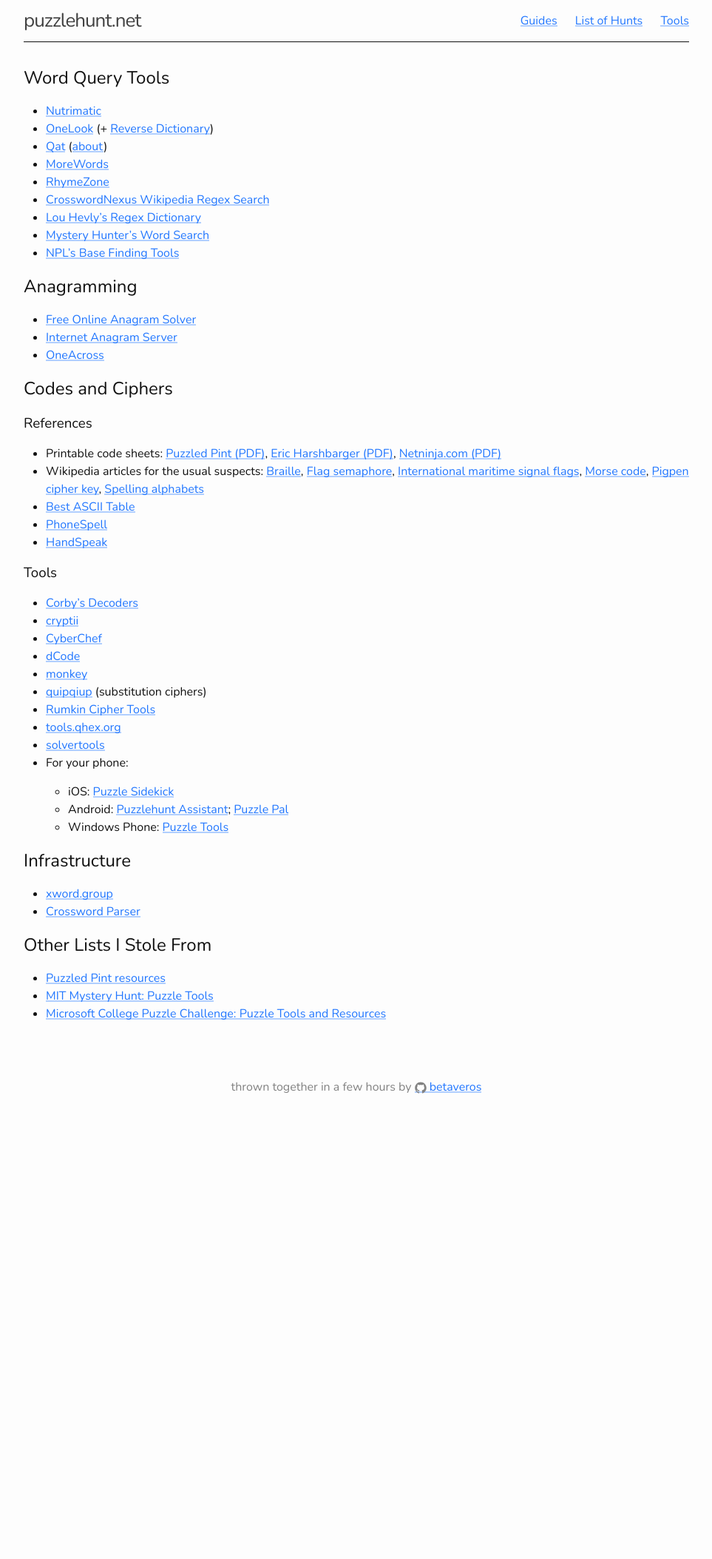
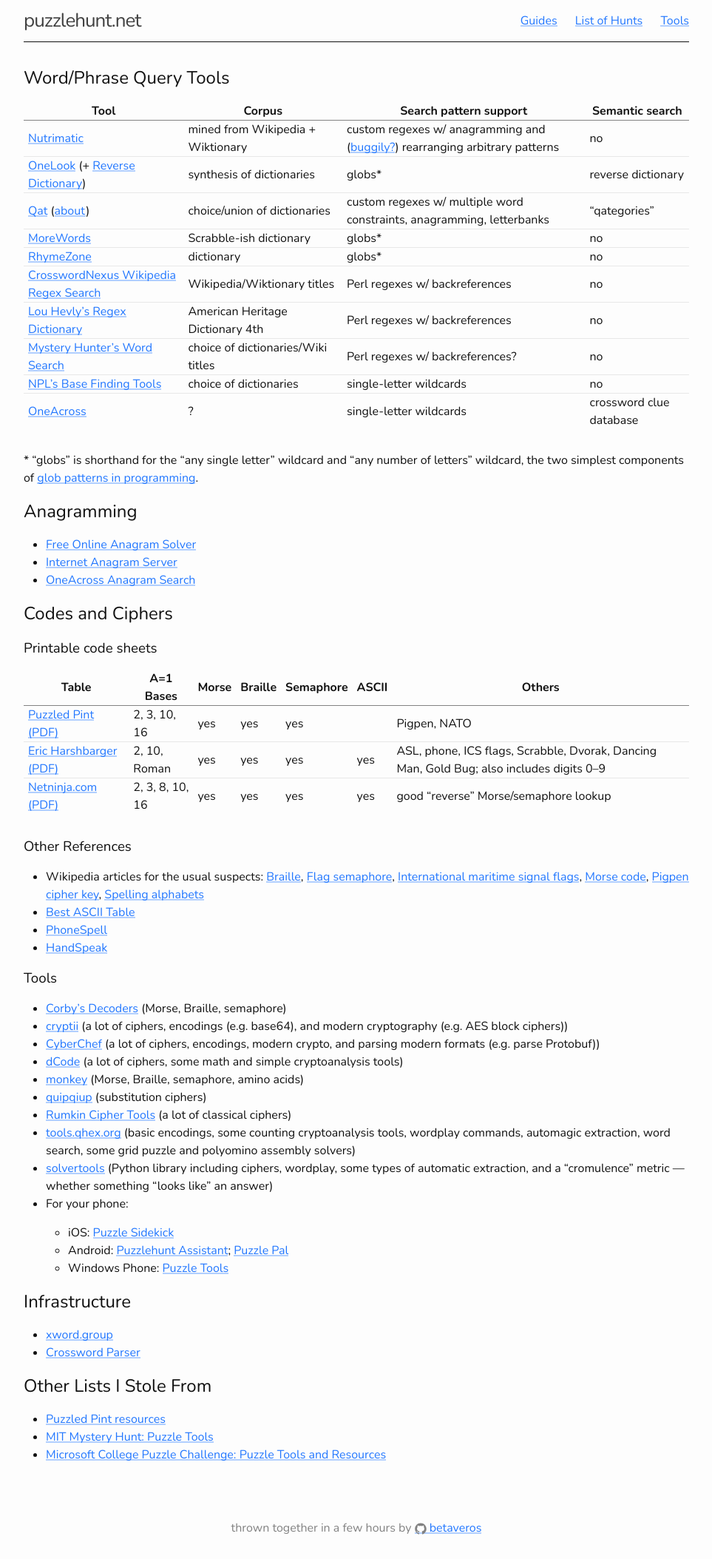
Before and after one commit to betaveros/puzzlehunt.net, a Jekyll site: the page built from tools.md, in a window 1280 px wide. Shown: the whole page at 74% size, without its empty margins (158-1121 px from the left). Built offline with Jekyll 4.4.1, drawn with Linux system fonts in a browser that asks for light colours; before the commit the page ends 1511 px from its top, so only the background shows below that.

Commit message:
update everything

```diff
--- a/css/main.scss
+++ b/css/main.scss
@@ -462,10 +462,14 @@
 
 table {
     border-collapse: collapse;
+    margin-bottom: $spacing-unit;
 }
 
 td {
     border-top: 1px solid $grey-color-light;
+    padding: 0 0.375em;
+}
+td, th {
     padding: 0 0.375em;
 }
 tr:first-child > td {
--- a/tools.md
+++ b/tools.md
@@ -3,29 +3,41 @@
 title: Tools
 short_title: Tools
 ---
-## Word Query Tools
+## Word/Phrase Query Tools
 
-- [Nutrimatic](https://nutrimatic.org/)
-- [OneLook](https://onelook.com/) (+ [Reverse Dictionary](https://onelook.com/reverse-dictionary.shtml))
-- [Qat](https://quinapalus.com/cgi-bin/qat) ([about](https://www.quinapalus.com/qat.html))
-- [MoreWords](https://www.morewords.com/)
-- [RhymeZone](https://www.rhymezone.com/)
-- [CrosswordNexus Wikipedia Regex Search](https://crosswordnexus.com/wiki/)
-- [Lou Hevly's Regex Dictionary](https://www.visca.com/regexdict/)
-- [Mystery Hunter's Word Search](http://thewordsword.com/)
-- [NPL's Base Finding Tools](http://wiki.puzzlers.org/dokuwiki/doku.php?id=solving:bases)
+Tool | Corpus | Search pattern support | Semantic search
+- | - | - | -
+[Nutrimatic](https://nutrimatic.org/) | mined from Wikipedia + Wiktionary | custom regexes w/ anagramming and ([buggily?](https://nutrimatic.org/usage.html#syntax_anagram)) rearranging arbitrary patterns | no
+[OneLook](https://onelook.com/) (+ [Reverse Dictionary](https://onelook.com/reverse-dictionary.shtml)) | synthesis of dictionaries | globs* | reverse dictionary
+[Qat](https://quinapalus.com/cgi-bin/qat) ([about](https://www.quinapalus.com/qat.html)) | choice/union of dictionaries | custom regexes w/ multiple word constraints, anagramming, letterbanks | "qategories"
+[MoreWords](https://www.morewords.com/) | Scrabble-ish dictionary | globs* | no
+[RhymeZone](https://www.rhymezone.com/) | dictionary | globs* | no
+[CrosswordNexus Wikipedia Regex Search](https://crosswordnexus.com/wiki/) | Wikipedia/Wiktionary titles | Perl regexes w/ backreferences | no
+[Lou Hevly's Regex Dictionary](https://www.visca.com/regexdict/) | American Heritage Dictionary 4th | Perl regexes w/ backreferences | no
+[Mystery Hunter's Word Search](http://thewordsword.com/) | choice of dictionaries/Wiki titles | Perl regexes w/ backreferences? | no
+[NPL's Base Finding Tools](http://wiki.puzzlers.org/dokuwiki/doku.php?id=solving:bases) | choice of dictionaries | single-letter wildcards | no
+[OneAcross](http://www.oneacross.com/) | ? | single-letter wildcards | crossword clue database
+
+\* "globs" is shorthand for the "any single letter" wildcard and "any number of letters" wildcard, the two simplest components of [glob patterns in programming](https://en.wikipedia.org/wiki/Glob_%28programming%29).
 
 ## Anagramming
 
 - [Free Online Anagram Solver](https://anagram-solver.net/)
 - [Internet Anagram Server](http://wordsmith.org/anagram/)
-- [OneAcross](http://www.oneacross.com/)
+- [OneAcross Anagram Search](http://www.oneacross.com/anagrams/)
 
 ## Codes and Ciphers
 
-### References
+### Printable code sheets
 
-- Printable code sheets: [Puzzled Pint (PDF)](http://www.puzzledpint.com/files/2415/7835/9513/CodeSheet-201912.pdf), [Eric Harshbarger (PDF)](http://www.ericharshbarger.org/epp/code_sheet.pdf), [Netninja.com (PDF)](https://netninja.com/2012/12/02/moleskine-code-sheet/)
+Table | A=1 Bases | Morse | Braille | Semaphore | ASCII | Others
+- | -
+[Puzzled Pint (PDF)](http://www.puzzledpint.com/files/2415/7835/9513/CodeSheet-201912.pdf) | 2, 3, 10, 16 | yes | yes | yes | | Pigpen, NATO
+[Eric Harshbarger (PDF)](http://www.ericharshbarger.org/epp/code_sheet.pdf) | 2, 10, Roman | yes | yes | yes | yes | ASL, phone, ICS flags, Scrabble, Dvorak, Dancing Man, Gold Bug; also includes digits 0–9
+[Netninja.com (PDF)](https://netninja.com/2012/12/02/moleskine-code-sheet/) | 2, 3, 8, 10, 16 | yes | yes | yes | yes | good "reverse" Morse/semaphore lookup
+
+### Other References
+
 - Wikipedia articles for the usual suspects: [Braille](https://en.wikipedia.org/wiki/Braille), [Flag semaphore](https://en.wikipedia.org/wiki/Flag_semaphore), [International maritime signal flags](https://en.wikipedia.org/wiki/International_maritime_signal_flags), [Morse code](https://en.wikipedia.org/wiki/Morse_code), [Pigpen cipher key](https://en.wikipedia.org/wiki/Pigpen_cipher#/media/File:Pigpen_cipher_key.svg), [Spelling alphabets](https://en.wikipedia.org/wiki/Spelling_alphabet)
 - [Best ASCII Table](https://bestasciitable.com/)
 - [PhoneSpell](https://www.phonespell.org/)
@@ -33,15 +45,15 @@
 
 ### Tools
 
-- [Corby's Decoders](http://flystrip.com/corby/code/test.html)
-- [cryptii](https://cryptii.com/)
-- [CyberChef](https://gchq.github.io/CyberChef/)
-- [dCode](https://www.dcode.fr/en)
-- [monkey](http://www.npinsker.me/puzzles/monkey)
+- [Corby's Decoders](http://flystrip.com/corby/code/test.html) (Morse, Braille, semaphore)
+- [cryptii](https://cryptii.com/) (a lot of ciphers, encodings (e.g. base64), and modern cryptography (e.g. AES block ciphers))
+- [CyberChef](https://gchq.github.io/CyberChef/) (a lot of ciphers, encodings, modern crypto, and parsing modern formats (e.g. parse Protobuf))
+- [dCode](https://www.dcode.fr/en) (a lot of ciphers, some math and simple cryptoanalysis tools)
+- [monkey](http://www.npinsker.me/puzzles/monkey) (Morse, Braille, semaphore, amino acids)
 - [quipqiup](https://www.quipqiup.com/) (substitution ciphers)
-- [Rumkin Cipher Tools](http://rumkin.com/tools/cipher/)
-- [tools.qhex.org](https://tools.qhex.org/)
-- [solvertools](https://github.com/rspeer/solvertools)
+- [Rumkin Cipher Tools](http://rumkin.com/tools/cipher/) (a lot of classical ciphers)
+- [tools.qhex.org](https://tools.qhex.org/) (basic encodings, some counting cryptoanalysis tools, wordplay commands, automagic extraction, word search, some grid puzzle and polyomino assembly solvers)
+- [solvertools](https://github.com/rspeer/solvertools) (Python library including ciphers, wordplay, some types of automatic extraction, and a "cromulence" metric — whether something "looks like" an answer)
 - For your phone:
 
   - iOS: [Puzzle Sidekick](https://apps.apple.com/us/app/puzzle-sidekick/id678644111)
```
Also changed, not shown: guides.md (+1 -1 lines), index.md (+1 -1 lines), list.md (+1 -0 lines).
